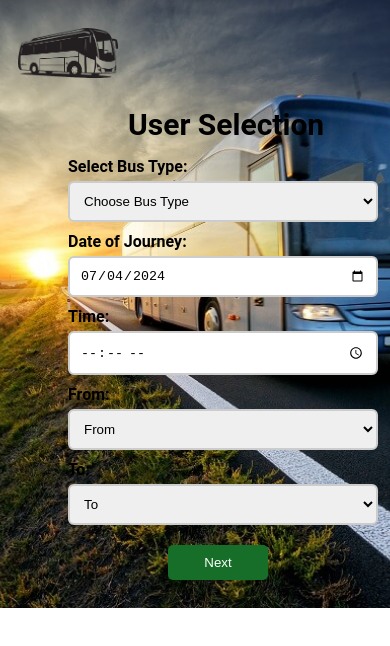
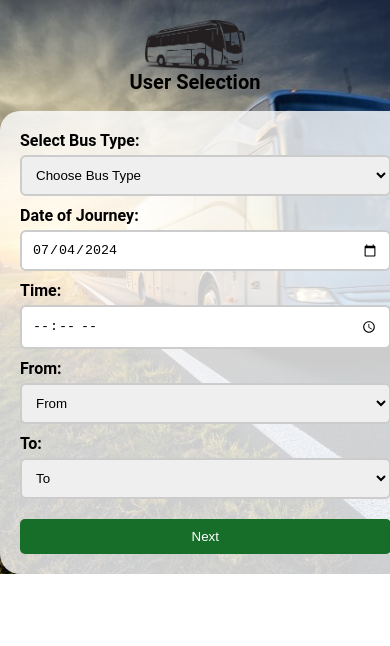
Before and after one commit to sriramgaddam1/Bus-Reservation-System, a plain HTML site: page selection.html in a window 390 px wide. Shown: the top 646 px of the page. Drawn offline with Linux system fonts and the light colour scheme.

Commit message:
selection.html

```diff
--- a/selection.html
+++ b/selection.html
@@ -5,30 +5,32 @@
     <meta name="viewport" content="width=device-width, initial-scale=1.0">
     <title>Bus Selection</title>
     <style>
-        body{
-            font-family: Roboto;
+        body {
+            font-family: Roboto, sans-serif;
             width: 100%;
             height: 100%;
             background-image: url(images/4.jpg);
             background-size: cover;
             background-repeat: no-repeat;
             background-position: center;
+            margin: 0;
+            padding: 0;
         }
 
         .container {
-            max-width: 350px;
+            max-width: 400px;
             padding: 20px;
-            border-radius: 50px;
-            background:transparent;
-            margin-top:-30px;
-            margin-left: 40px;
+            border-radius: 20px;
+            background-color: rgba(255, 255, 255, 0.8);
+            margin: 0 auto;
+            margin-top: 20px;
         }
 
         label {
-            display:block;
+            display: block;
             margin-bottom: 5px;
-            color:black;
-            font-weight:bold ;
+            color: black;
+            font-weight: bold;
         }
 
         input, select {
@@ -48,40 +50,67 @@
             border: none;
             cursor: pointer;
             margin-top: 10px;
-            width: 100px;
-            margin-left: 100px;
+            width: 100%;
         }
 
         button:hover {
             background-color: #45a049;
         }
+
         img {
             width: 100px;
             height: 50px;
-            position: static;
-            margin-top: 20px;
-            margin-left: 10px;
+            display: block;
+            margin: 20px auto 0;
         }
-        .bus_title{
-            margin-top: 0px;
-            margin-right: 500px;
-            margin-left: 20px;
+
+        .bus_title {
+            text-align: center;
+            font-size: 30px;
             margin-bottom: 20px;
-            font-size:30px;
         }
-          h2{
+
+        h2 {
             font-size: 30px;
-            margin-left: 120px;
+            text-align: center;
+            margin-top: 0;
+        }
+
+        /* Media Queries */
+        @media (max-width: 768px) {
+            .container {
+                width: 90%;
+                margin-top: 10px;
+            }
+
+            .bus_title, h2 {
+                font-size: 25px;
+            }
+        }
+
+        @media (max-width: 480px) {
+            .container {
+                width: 95%;
+                margin-top: 5px;
+            }
+
+            .bus_title, h2 {
+                font-size: 20px;
+            }
+
+            button {
+                width: 100%;
+            }
         }
     </style>
 </head>
 <body>
     <div class="image">
-        <img src="images/buslogo-removebg-preview.png" alt="">
+        <img src="images/buslogo-removebg-preview.png" alt="Bus Logo">
     </div>
     <h2> User Selection</h2>
     <div class="container">
-        <form id="selectionForm" action="bus.html" method="GET">
+        <form id="selectionForm" action="bus.html" method="GET" onsubmit="return validateForm()">
             <input type="hidden" id="name" name="name" value="">
             <input type="hidden" id="gender" name="gender" value="">
             <input type="hidden" id="phone" name="phone" value="">
@@ -94,7 +123,7 @@
                 <option value="express">Express</option>
                 <option value="deluxe">Deluxe</option>
                 <option value="superluxury">Super Luxury</option>
-            </select><br>
+            </select>
 
             <label for="dob">Date of Journey:</label>
             <input type="date" id="dob" name="dob" required>
@@ -137,6 +166,7 @@
                 <option value="Warangal (Urban)">Warangal (Urban)</option>
                 <option value="Yadadri-Bhuvanagiri">Yadadri-Bhuvanagiri</option>
             </select>
+
             <label for="to">To:</label>
             <select id="to" name="to" required>
                 <option value="" disabled selected>To</option>
@@ -184,8 +214,7 @@
             document.getElementById('phone').value = params.get('phone');
             document.getElementById('email').value = params.get('email');
         });
-    </script>
-        <script>
+
         function validateForm() {
             var from = document.getElementById("from").value;
             var to = document.getElementById("to").value;
@@ -201,32 +230,20 @@
             var from = document.getElementById("from").value;
             var toSelect = document.getElementById("to");
 
-                // Remove the selected "From" place from the "To" options
+            // Enable all options first
+            for (var i = 0; i < toSelect.options.length; i++) {
+                toSelect.options[i].disabled = false;
+            }
+
+            // Disable the selected "From" place in the "To" options
             for (var i = 0; i < toSelect.options.length; i++) {
                 if (toSelect.options[i].value === from) {
-                        toSelect.remove(i);
+                    toSelect.options[i].disabled = true;
                     break;
                 }
             }
         }
-        </script>
-        <script>
-            // Get today's date
-            var today = new Date();
 
-            // Format the date to YYYY-MM-DD
-            var dd = String(today.getDate()).padStart(2, '0');
-            var mm = String(today.getMonth() + 1).padStart(2, '0'); // January is 0!
-            var yyyy = today.getFullYear();
-
-            // Concatenate the date parts
-            today = yyyy + '-' + mm + '-' + dd;
-
-            // Set the value of the input field to today's date
-            document.getElementById("dob").value = today;
-
-             </script>
-             <script>
         // Get today's date
         var today = new Date();
 
@@ -240,6 +257,9 @@
 
         // Set the minimum date allowed for selection
         document.getElementById("dob").setAttribute("min", minDate);
+
+        // Set the value of the input field to today's date
+        document.getElementById("dob").value = minDate;
     </script>
 </body>
 </html>
```
Lines whose indentation alone changed are shown as unchanged.
